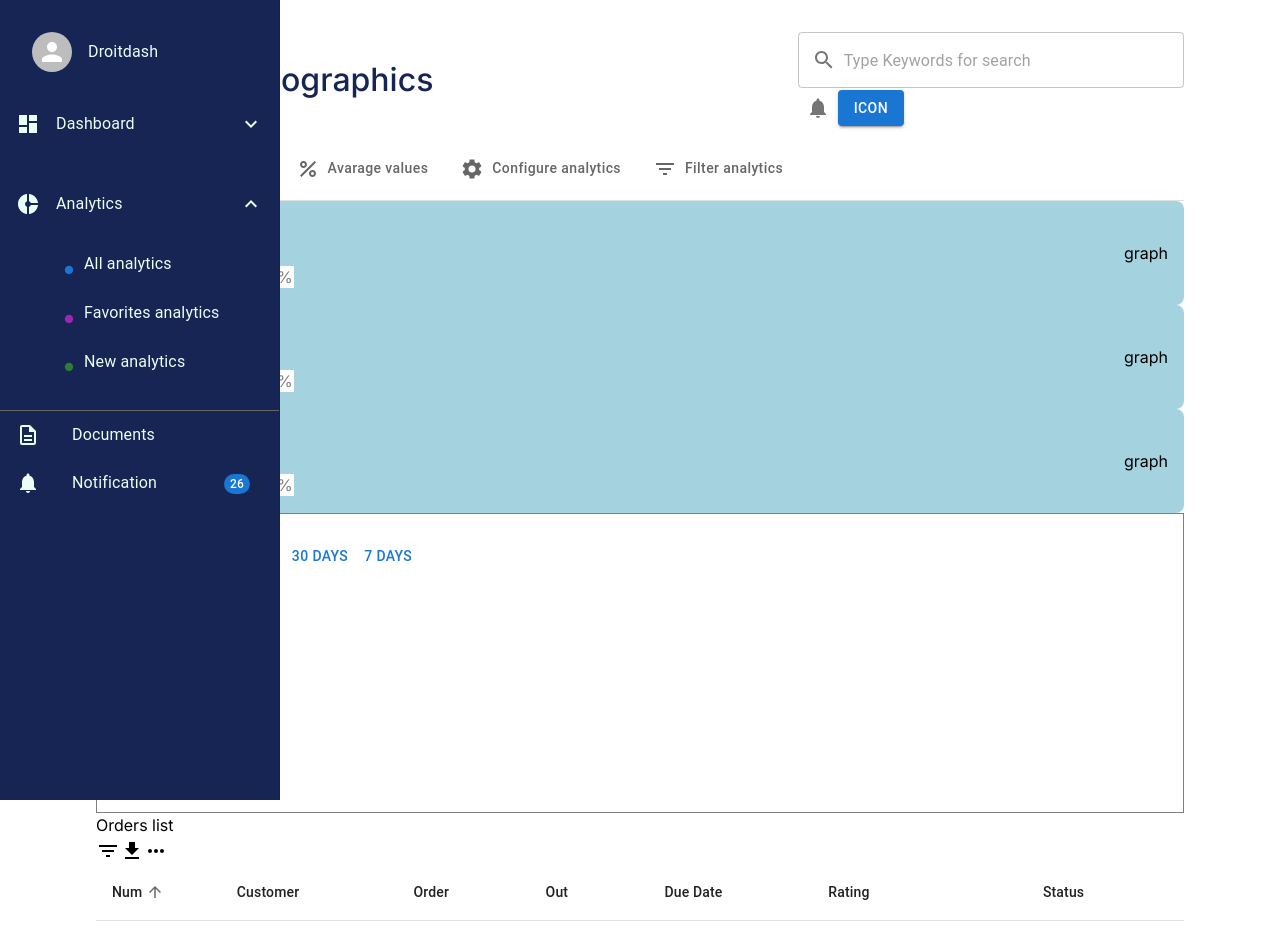
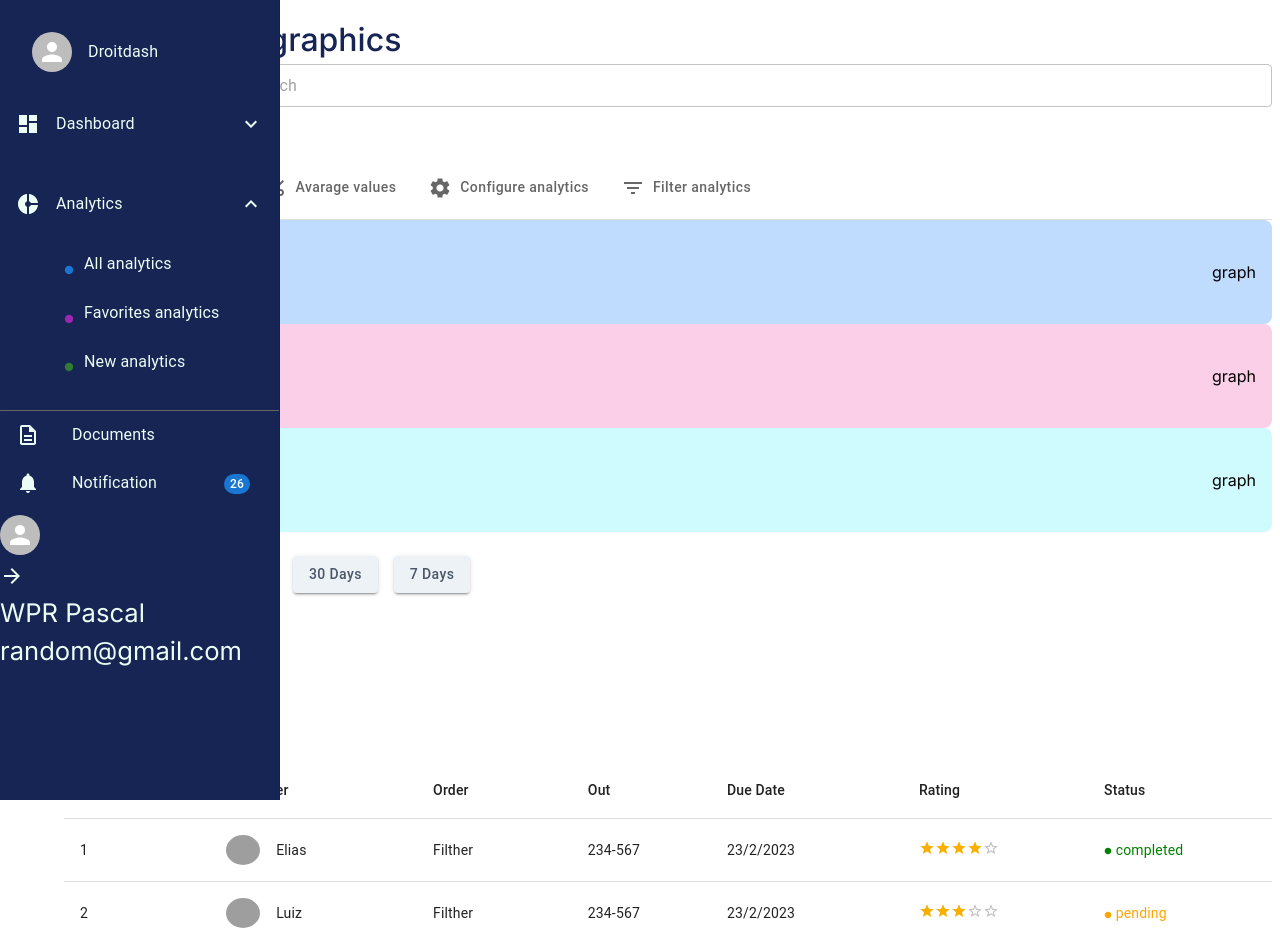
Before and after one commit to christianbiring1/Dashboardui, a React (Vite) app: page / in a window 1280 px wide. Shown: the top 935 px of the page. Built offline with nearby package versions, Linux system fonts and the light colour scheme; grey boxes are pictures that could not be loaded; a web font is replaced by a local one.

Commit message:
Make the UI look appealing with the design

```diff
--- a/src/components/content.jsx
+++ b/src/components/content.jsx
@@ -1,7 +1,19 @@
 
 import { useState } from "react";
-import { Button, TextField, InputAdornment, IconButton, Tab, Tabs, Divider } from "@mui/material";
-import { ArrowDropDown, ArrowDropUp, FilterList, GetApp, MoreHoriz, Notifications, PanoramaWideAngle, Percent, Search, Settings } from "@mui/icons-material";
+import {
+  AreaChart, Area, BarChart, Bar, LineChart, Line, XAxis, YAxis,
+  CartesianGrid, Tooltip, Legend, ResponsiveContainer
+} from 'recharts';
+import {
+  Button, TextField, InputAdornment, IconButton, Tab, Tabs, Divider,
+  createTheme, ThemeProvider
+} from "@mui/material";
+import {
+  ArrowDropDown, ArrowDropUp, FilterList, GetApp, MoreHoriz, Notifications,
+  PanoramaWideAngle, Percent, Search, Settings
+} from "@mui/icons-material";
+
+
 import TopCard from "./utils/card";
 import CustomTable from "./utils/customTable";
 
@@ -9,20 +21,41 @@ const cards = [
   {
     title: 'Total Sales',
     number: '59,690',
-    color: ''
+    color: '#bfdbfe'
   },
   {
     title: 'Total Orders',
     number: '4,865',
-    color: ''
+    color: '#fbcfe8'
   },
   {
     title: 'Total Custumers',
     number: '2,245',
-    color: ''
+    color: '#cffafe'
   }
 ];
 
+const secondtheme = createTheme({
+  palette: {
+    custom: {
+      main: '#172554',
+      light: '#F2F2F2',
+      dark: '#E5E5E5',
+      contrastText: '#000',
+    }
+  }
+});
+
+const theme = createTheme({
+  palette: {
+    custom: {
+      main: '#edf2f7',
+      light: '#F2F2F2',
+      dark: '#E5E5E5',
+      contrastText: '#4a5568',
+    }
+  }
+});
 function Content() {
   const [selectedTab, setSelectedTab] = useState(0);
   const handleSelectedTab = (value) => setSelectedTab(value);
@@ -35,7 +68,7 @@ function Content() {
 
   return (
     <>
-      <div className="top" style={{ display: 'flex', alignItems: 'center', justifyContent: 'space-between'}}>
+      <div className="flex items-center justify-between mt-7 px-5">
         <h1 style={{ margin: '0', fontSize: '2rem', color: '#172554', fontWeight: 500}}>Viewer Demographics</h1>
         <div className="flex items-center justify-between">
           <TextField
@@ -54,7 +87,7 @@ function Content() {
             sx={{
               // margin: '0.5rem 0',
               // fontSize: '1.6rem',
-              // '& input': { fontSize: '1.3rem' },
+              '& input': { fontSize: '1rem', height: '10px' },
               // '& label': { fontSize: '1.3rem' },
               '& .MuiFormHelperText-root': { fontSize: '1.3rem' },
             }}
@@ -62,12 +95,15 @@ function Content() {
           <IconButton>
             <Notifications />
           </IconButton>
+          <ThemeProvider theme={secondtheme}>
             <Button
               variant='contained'
+              color="custom"
               // sx={{ fontSize: '1rem', padding: '0.5rem 1rem', borderRadius: '2.5rem', textTransform: 'unset' }}
             >
               icon
             </Button>
+          </ThemeProvider>
         </div>
       </div>
       <div>
@@ -85,57 +121,97 @@ function Content() {
           <Tab label="Filter analytics" value={3}  icon={<FilterList />} iconPosition="start" sx={ tabStyles}/>
         </Tabs>
         <Divider />
-        <div className="flex justify-between py-10 px-5">
+        <div className="flex justify-between py-10 pl-5 gap-8">
           <div>
-            <div className="flex justify-between gap-5">
+            <div className="flex gap-5 mb-8">
               {
                 cards.map(c =>
                   <div key={c.title}>
-                    <TopCard title={c.title} number={c.number}/>
+                    <TopCard title={c.title} number={c.number} color={c.color}/>
                   </div>
                 )
               }
             </div>
-            <div className="graphs">
-              <div className="flex items-center justify-between px-10">
-                <div className="flex items-center gap-10 py-4">
-                <h6>Sales Report</h6>
+            <div className="graphsnmax-w-sm rounded overflow-hidden shadow-lg">
+              <div className="flex items-center justify-between px-6 mb-8">
+                <div className="flex items-center gap-10 py-2">
+                  <h6 className="text-blue-950 font-semibold">Sales Report</h6>
                   <div>
-                  <Button>
+                    <ThemeProvider theme={theme}>
+                      <Button
+                      color="custom"
+                      variant="contained"
+                        sx={{ textTransform: 'unset'}}
+                      >
                         12 months
                       </Button>
-                  <Button>
+
+                    </ThemeProvider>
+                    <ThemeProvider theme={theme}>
+                      <Button
+                      color="custom"
+                      variant="contained"
+                        sx={{ textTransform: 'unset', margin: '0 1rem'}}
+                      >
                         6 months
                       </Button>
-                  <Button>
+
+                    </ThemeProvider>
+                    <ThemeProvider theme={theme}>
+                      <Button
+                      color="custom"
+                      variant="contained"
+                        sx={{ textTransform: 'unset'}}
+                      >
                         30 Days
                       </Button>
-                  <Button>
+
+                    </ThemeProvider>
+                    <ThemeProvider theme={theme}>
+                      <Button
+                      color="custom"
+                      variant="contained"
+                        sx={{ textTransform: 'unset', marginLeft: '1rem'}}
+                      >
                         7 Days
                       </Button>
+
+                    </ThemeProvider>
                   </div>
                 </div>
                 <div>
-                  <GetApp />
-                  <MoreHoriz />
+                  <IconButton>
+                    <GetApp sx={{opacity: 0.5, fontSize: '1.2rem'}}/>
+                  </IconButton>
+                  <IconButton>
+                    <MoreHoriz sx={{ opacity: 0.5, fontSize: '1.2rem'}}/>
+                  </IconButton>
                 </div>
               </div>
-              <p>Avarg per month</p>
+              <p className="font-extralight text-blue-950 ml-5">Avarg per month</p>
+              <div className="ml-5 flex items-center gap-2">
+                <p className="text-3xl font-semibold">$38,500</p>
                 <div>
-                <p>$38,500</p>
-                <ArrowDropUp />
-                <ArrowDropDown />
+                  <ArrowDropUp sx={{ color: 'green'}}/>
+                  <ArrowDropDown sx={{ color: 'red'}}/>
                 </div>
               </div>
-            <div>
-              <div className="flex items-center justify-between px-10">
-                <div className="flex items-center gap-10 py-4">
-                <h6>Orders list</h6>
+            </div>
+            <div className="rounded overflow-hidden shadow-lg">
+              <div className="flex items-center justify-between px-10 py-8">
+                <div className="flex items-center gap-10 py-0">
+                  <h6 className="text-blue-950 font-semibold">Orders list</h6>
                   </div>
                   <div>
-                  <FilterList />
-                  <GetApp />
-                  <MoreHoriz />
+                    <IconButton>
+                      <FilterList sx={{ opacity: 0.5, fontSize: '1.2rem'}}/>
+                    </IconButton>
+                    <IconButton>
+                      <GetApp sx={{ opacity: 0.5, fontSize: '1.2rem'}}/>
+                    </IconButton>
+                    <IconButton>
+                      <MoreHoriz sx={{ opacity: 0.5, fontSize: '1.2rem'}}/>
+                    </IconButton>
                   </div>
               </div>
               <CustomTable />
@@ -143,13 +219,17 @@ function Content() {
           </div>
           <div className=" flex flex-grow flex-col">
             <div>
-              <div className="flex items-center justify-between px-10">
+              <div className="flex items-center justify-between px-10 max-w-sm rounded overflow-hidden shadow-lg">
                 <div className="flex items-center gap-10 py-4">
                 <h6>Orders list</h6>
                 </div>
                 <div>
-                  <GetApp />
-                  <MoreHoriz />
+                  <IconButton>
+                    <GetApp sx={{opacity: 0.5, fontSize: '1.2rem'}}/>
+                  </IconButton>
+                  <IconButton>
+                    <MoreHoriz sx={{opacity: 0.5, fontSize: '1.2rem'}}/>
+                  </IconButton>
                 </div>
               </div>
               <div className="graph-cont"></div>
--- a/src/components/dashboard.jsx
+++ b/src/components/dashboard.jsx
@@ -4,7 +4,8 @@ import {
   Badge,
 } from "@mui/material";
 import { Dashboard, Assessment, DonutSmall, DescriptionOutlined, Notifications,
-  ExpandMore, Circle } from '@mui/icons-material';
+  ExpandMore, Circle,
+  ArrowForward} from '@mui/icons-material';
 
 import Content from "./content";
 
@@ -34,7 +35,7 @@ const DashboardComponent = () => {
               color: '#ecfdf5',
             }
           }}
-          className="bg-indigo-950"
+          className="sidebar"
         >
           <Box sx={{ display: 'flex', padding: '1rem 2rem 0', margin: '1rem 0', alignItems: 'center', gap: '1rem'}}>
             <Avatar />
@@ -179,10 +180,19 @@ const DashboardComponent = () => {
                 </ListItem>
             </List>
           </nav>
+          <div className="mx-5 my-20">
+            <div className="flex items-center justify-between mb-8">
+              <Avatar />
+              <ArrowForward />
+            </div>
+            <p className="text-xl text-gray-300">WPR Pascal</p>
+            <p className="text-gray-500 text-sm">random@gmail.com</p>
+          </div>
         </Drawer>
       <Box
         component="main"
-        sx={{ flexGrow: 1, bgcolor: 'background.default', p:2, margin: '1rem 5rem' }}
+        sx={{ flexGrow: 1, padding: '1rem 0.5rem 1rem 4rem' }}
+        className="bg-neutral-100"
       >
         <Content />
       </Box>
--- a/src/components/utils/card.jsx
+++ b/src/components/utils/card.jsx
@@ -1,12 +1,12 @@
 const TopCard = ({ title, number, color}) => {
   return (
-    <div className="bg-cyan-700 card-content">
+    <div className="max-w-sm rounded overflow-hidden shadow-lg card-content" style={{ backgroundColor: color}}>
       <p className="title">{title}</p>
       <div className="details">
-        <p className="number">$ {number}</p>
+        <p className="text-3xl my-1">$ {number}</p>
         <p>graph</p>
       </div>
-      <p>Since last week <span className="growth">+13.4%</span></p>
+      <p>Since last week <span className="inline-block bg-gray-200 rounded-sm px-3 py-1 text-sm font-semibold text-gray-700 mr-2">+13.4%</span></p>
     </div>
   );
 }
--- a/src/components/utils/customTable.jsx
+++ b/src/components/utils/customTable.jsx
@@ -149,7 +149,7 @@ function CustomTable() {
               <TableCell>{order.order}</TableCell>
               <TableCell>{order.out}</TableCell>
               <TableCell>{order.dueDate}</TableCell>
-              <TableCell>{<Rating value={order.rating} readOnly/>}</TableCell>
+              <TableCell>{<Rating value={order.rating} readOnly sx={{ fontSize: '1rem'}}/>}</TableCell>
               <TableCell>
                 <p style={{ color: getColor(order.status)}}>
                   <Circle sx={{ fontSize: '8px'}}/>
```
Lines whose indentation alone changed are shown as unchanged.
